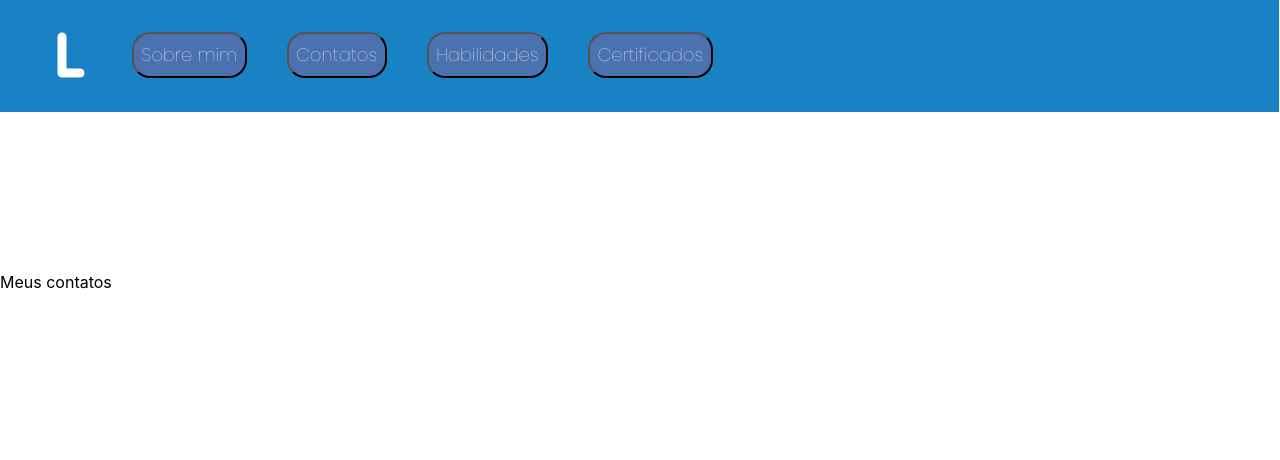
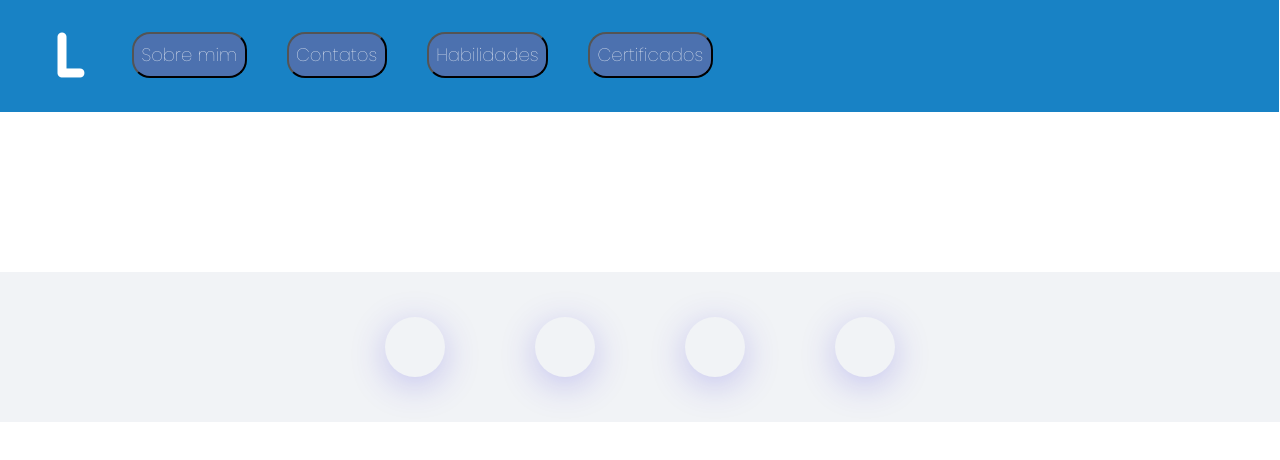
Before and after one commit to Luanbian/myport, a React (Create React App) app: page /contact in a window 1280 px wide. Shown: the top 460 px of the page. Built offline with nearby package versions, Linux system fonts and the light colour scheme.

Commit message:
iniciando na aba de contatos

```diff
--- a/src/pages/contact/contact.js
+++ b/src/pages/contact/contact.js
@@ -1,11 +1,26 @@
 import React from "react";
-
+import {Total, Button, Bg, In} from './contactstyled';
 
 function Contact(){
     return(
-        <div>
-            Meus contatos
-        </div>
+        <Total>
+            <Button>
+                <In></In>
+                <Bg></Bg>
+            </Button>
+            <Button>
+                <In></In>
+                <Bg></Bg>
+            </Button>
+            <Button>
+                <In></In>
+                <Bg></Bg>
+            </Button>
+            <Button>
+                <In></In>
+                <Bg></Bg>
+            </Button>
+        </Total>
     )
 }
 
--- /dev/null
+++ b/src/pages/contact/contactstyled.js
@@ -0,0 +1,42 @@
+import styled from 'styled-components';
+
+export const Total = styled.div`
+    display: flex;
+    align-items: center;
+    justify-content: center;
+    background: #F1F3F6;
+`
+export const Button = styled.button`
+    width: 150px;
+    height: 150px;
+    display:flex;
+    align-items: center;
+    justify-content: center;
+    border:0px;
+    color:#fff;
+    cursor:pointer;
+    background: transparent;
+    position: relative;
+    transition: all .25s ease;
+    :active{
+        transform: scale(o.85);
+    }
+`;
+
+
+export const Bg = styled.div`
+    position: absolute;
+    width:60px;
+    background: rbg(53,209,214);
+    height: 60px;
+    border-radius:50px;
+    pointer-events:none;
+    box-shadow: 0px 8px 35px 0px rgba(65,53,214,.25);
+`;
+
+export const In = styled.i`
+    pointer-events: none;
+    font-size: 1.8rem;
+    z-index:10;
+    position: relative;
+`
```
